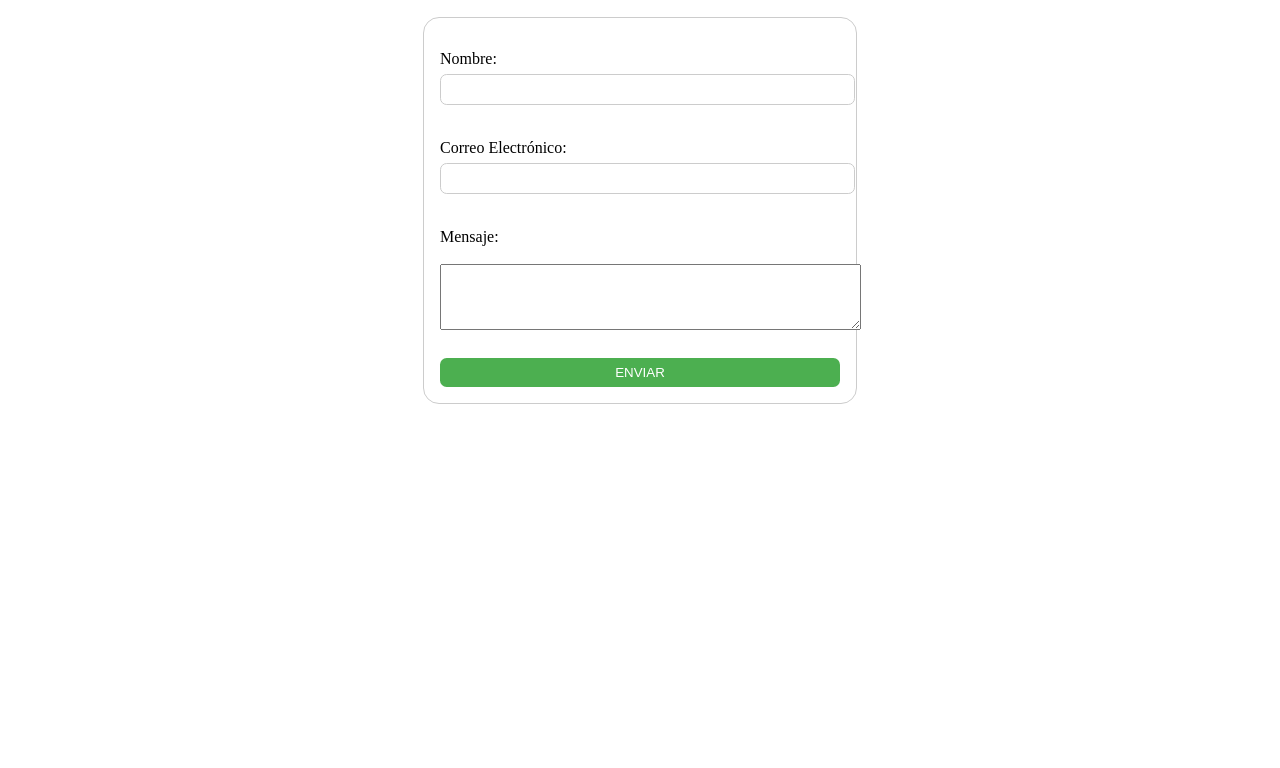
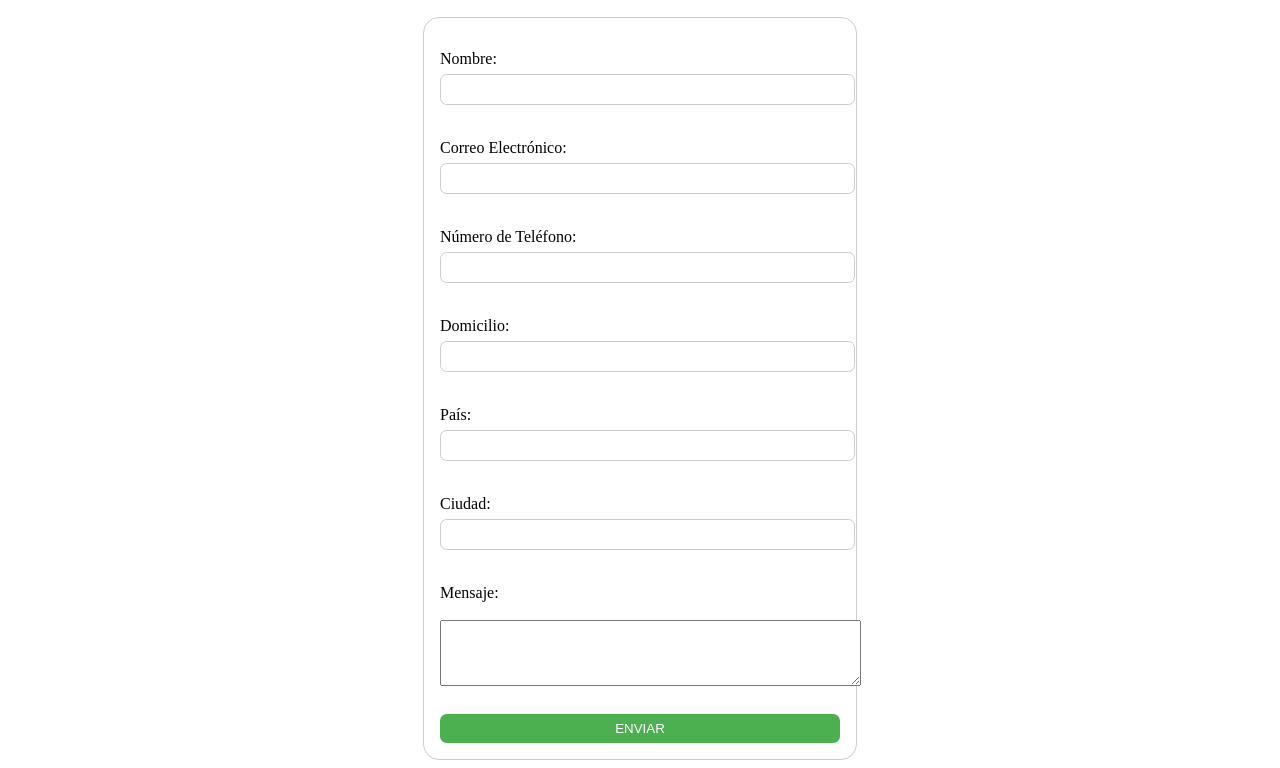
Before and after one commit to Nionicord/RepoClaseGITHUB, a plain HTML site: page index.html in a window 1280 px wide. Shown: the part 110-878 px from the top of the page. Before the commit the page ends 800 px from the top, so only its background shows below. Drawn offline with Linux system fonts and the light colour scheme.

Commit message:
Task-0002: Agregar más campos al formulario

```diff
--- a/index.html
+++ b/index.html
@@ -16,11 +16,24 @@
         <label for="email">Correo Electrónico:</label>
         <input type="email" id="email" name="email" required><br><br>
 
+        <label for="telefono">Número de Teléfono:</label>
+        <input type="tel" id="telefono" name="telefono" required><br><br>
+
+        <label for="domicilio">Domicilio:</label>
+        <input type="text" id="domicilio" name="domicilio" required><br><br>
+
+        <label for="pais">País:</label>
+        <input type="text" id="pais" name="pais" required><br><br>
+
+        <label for="ciudad">Ciudad:</label>
+        <input type="text" id="ciudad" name="ciudad" required><br><br>
+
         <label for="mensaje">Mensaje:</label><br>
         <textarea id="mensaje" name="mensaje" rows="4" cols="50" required></textarea><br><br>
 
         <button type="button" onclick="miFuncion()">ENVIAR</button>
     </form>
+
     <script>
         function miFuncion() {
             alert('Formulario enviado!');
```
Also changed, not shown: 1 other file.
